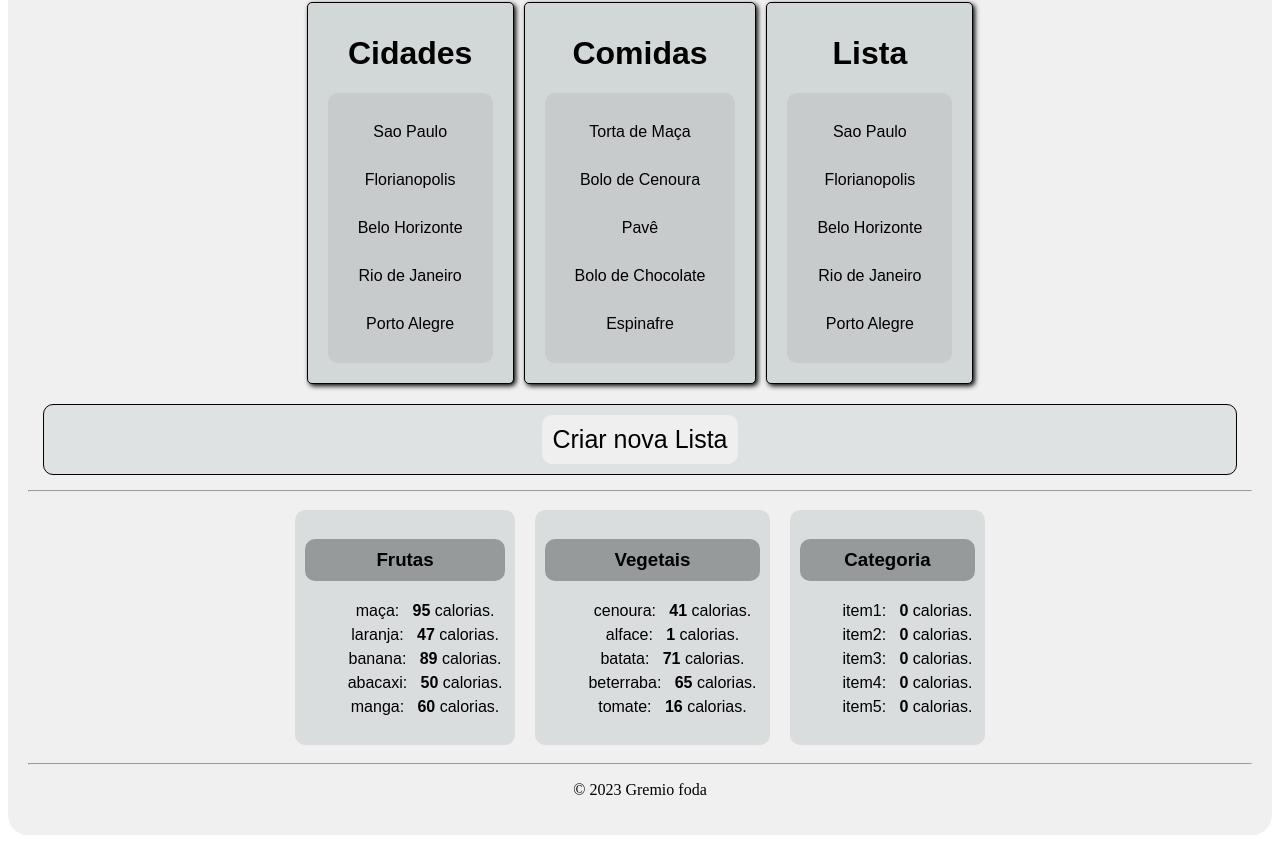
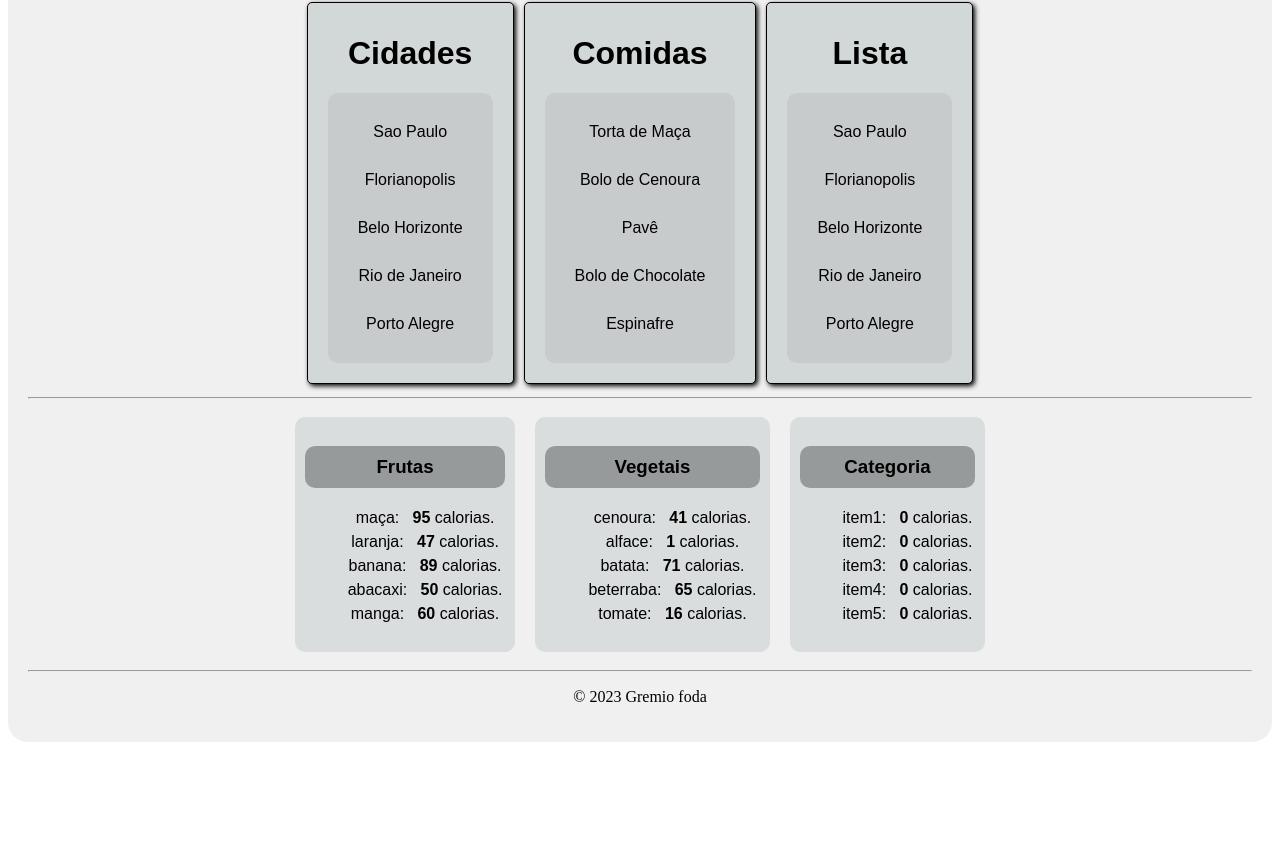
Before and after one commit to bielziitoo/React-App-Testes, a React (Vite) app: page / in a window 1280 px wide. Shown: the part 1407-2250 px from the top of the page. After the commit the page ends 2157 px from the top, so only its background shows below. Built offline with nearby package versions, Linux system fonts and the light colour scheme.

Commit message:
Unused componentes

```diff
--- a/src/App.jsx
+++ b/src/App.jsx
@@ -4,7 +4,7 @@ import Footer from './componentes/Footer.jsx'
 import Card from './componentes/Card.jsx'
 import Students from './componentes/Students.jsx'
 import ListGroup from './componentes/ListGroup.jsx'
-import NewList from './componentes/NewList.jsx'
+/* import NewList from './componentes/NewList.jsx' */
 import UserGreeting from './componentes/UserGreeting.jsx'
 import List from './componentes/List.jsx'
 import ProgressBar from './componentes/ProgressBar.jsx'
@@ -44,8 +44,7 @@ function App() {
       <ListGroup title={'Cidades'}/>
       <ListGroup title={'Comidas'} item1={'Torta de Maça'} item2={'Bolo de Cenoura'} item3={'Pavê'} item4={'Bolo de Chocolate'} item5={'Espinafre'}/>
       <ListGroup />
-      {/* deu ruim a newlist */}
-      <NewList />
+      {/* <NewList /> */}
       <hr />
       <List items={frutas} categoria={'Frutas'} />
       <List items={vegetais} categoria={'Vegetais'}/>
--- a/src/componentes/Food.jsx
+++ b/src/componentes/Food.jsx
@@ -1,3 +1,4 @@
+//unused
 function Food(){
 
     let food1 = 'Maça'
--- a/src/componentes/NewList.jsx
+++ b/src/componentes/NewList.jsx
@@ -1,6 +1,7 @@
 import { useState } from "react";
 import ListGroup from "./ListGroup";
 
+//unused
 function NewList (){
     const [clicou, setClicou] = useState('')
     const [item1, setItem1] = useState('')
```
